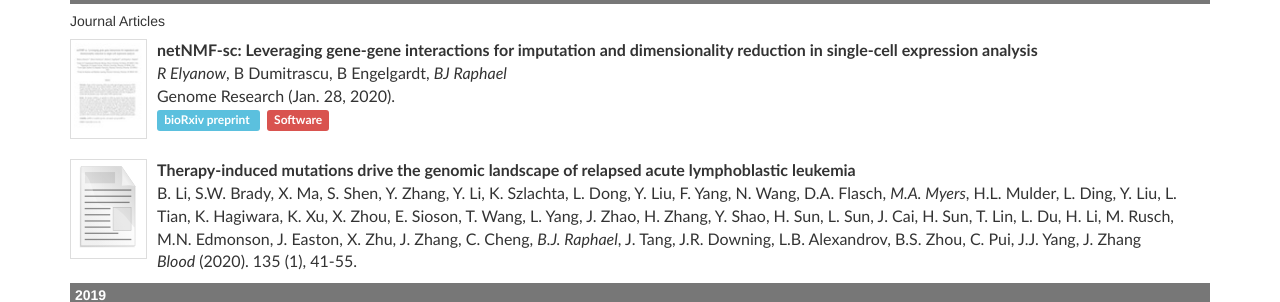
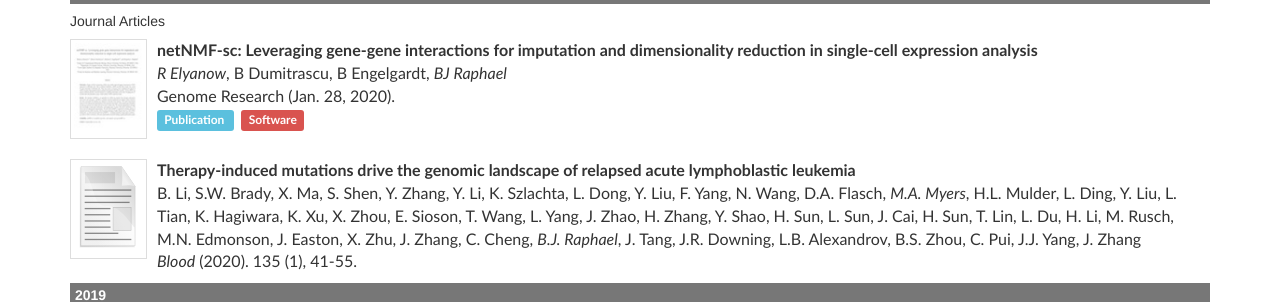
Before and after one commit to raphael-group/raphael-group.github.io, a Jekyll site: the page built from publications/index.md, in a window 1280 px wide and 900 px high, scrolled down 641 px. Shown: the part 147-449 px from the top of the window. Built offline with Jekyll 4.4.1, drawn with Linux system fonts in a browser that asks for light colours; nearby versions of some CDN libraries; comment, search, counter and statistics services are not loaded.

Commit message:
updated netNMF-sc

```diff
--- a/publications/index.md
+++ b/publications/index.md
@@ -87,7 +87,7 @@ container_css_class: container publications
 	Genome Research (Jan. 28, 2020).
 
 	<span class="label label-info">
-       		<a href="https://genome.cshlp.org/content/early/2020/01/28/gr.251603.119" target="_new">bioRxiv preprint</a>
+       		<a href="https://genome.cshlp.org/content/early/2020/01/28/gr.251603.119" target="_new">Publication</a>
     	</span>
   	<span class="label label-danger">
 		<a href="https://github.com/raphael-group/netNMF-sc">Software</a>
```
